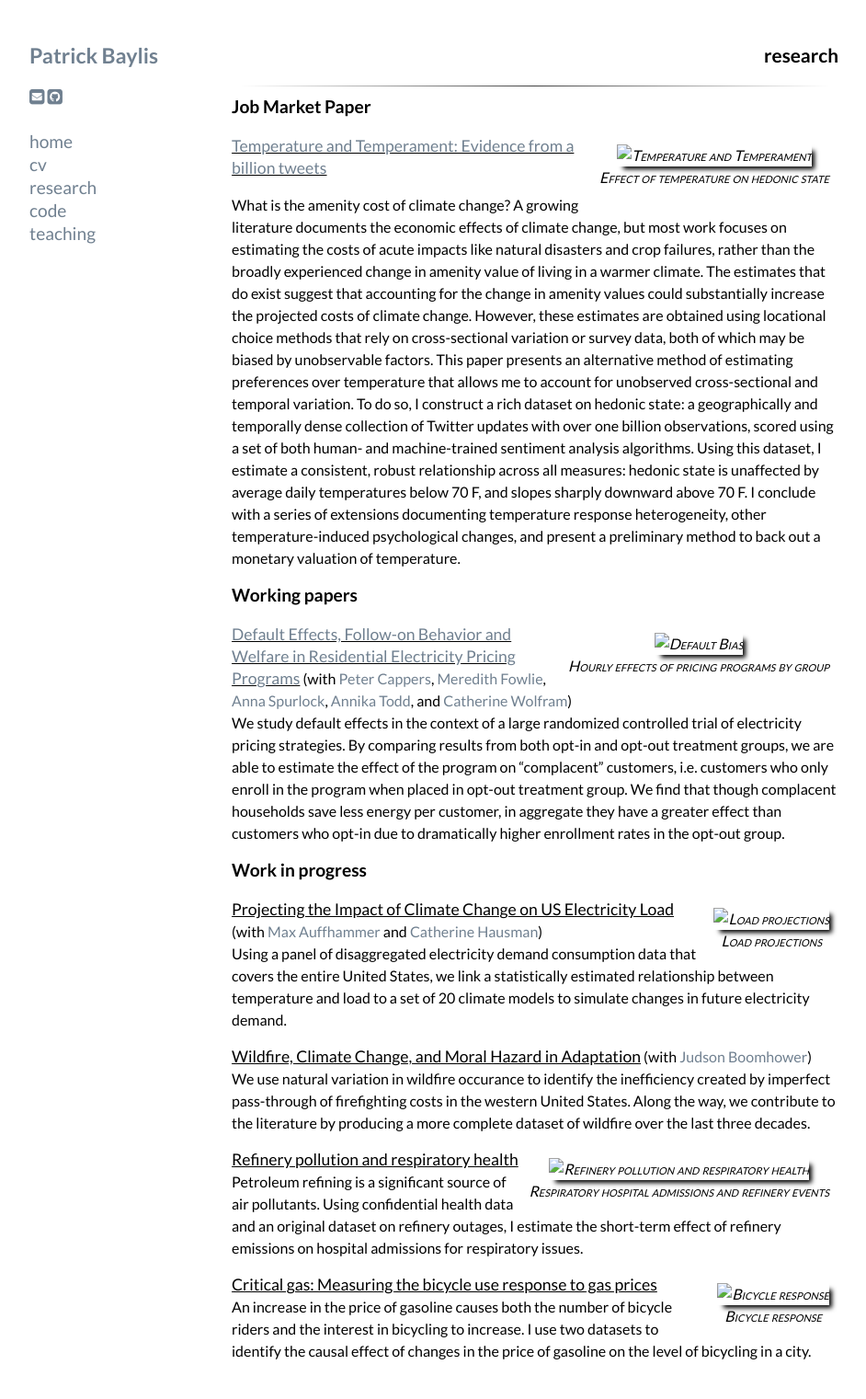
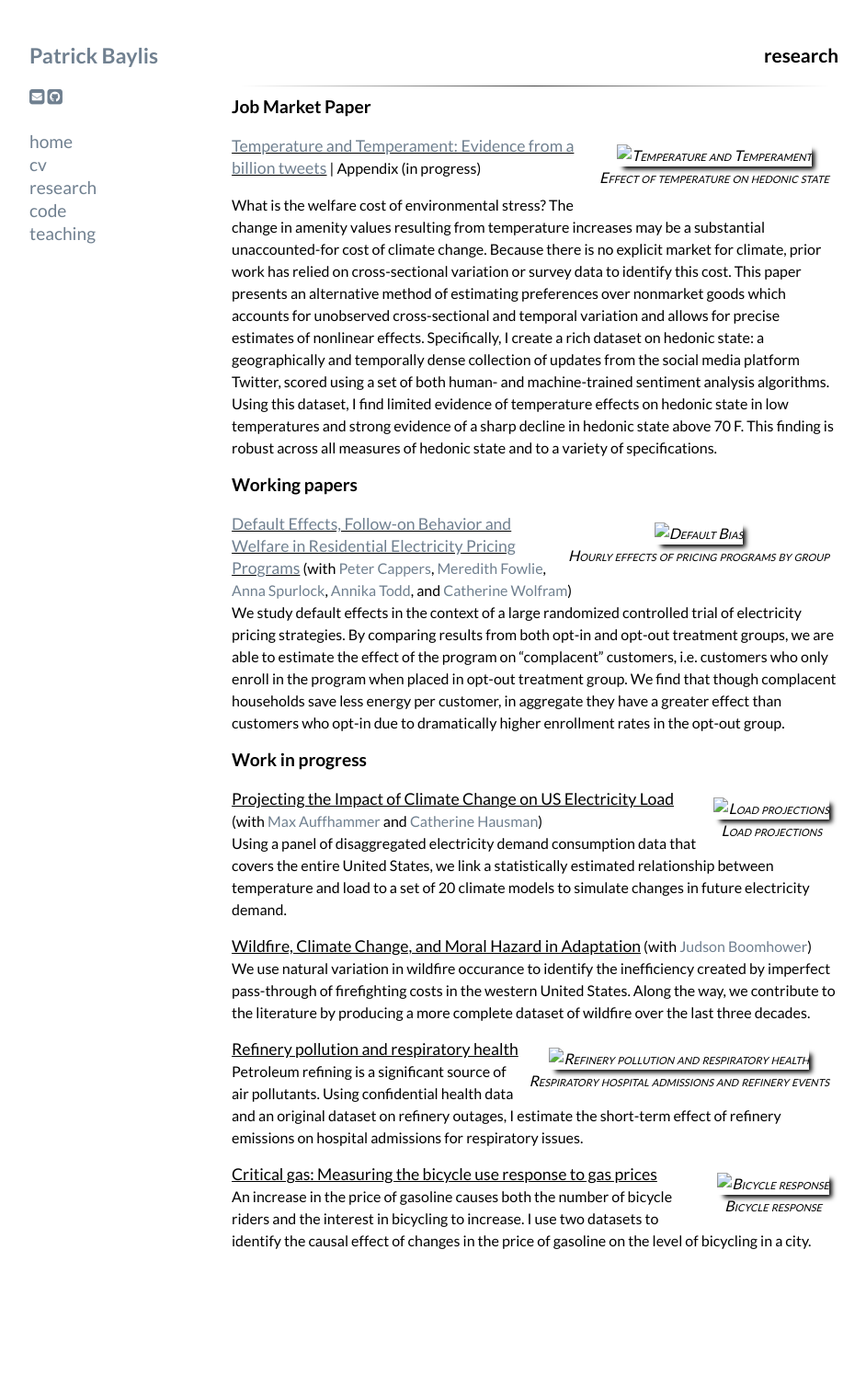
Before and after one commit to pbaylis/pbaylis.github.io, a Jekyll site: the page built from research.markdown, in a window 1280 px wide. Shown: the whole page at 92% size, without its empty margins (168-1110 px from the left). Built offline with Jekyll 4.4.1, drawn with Linux system fonts in a browser that asks for light colours; nearby versions of some CDN libraries; Markdown is read by kramdown in place of the engine named in the settings; after the commit the page ends 1401 px from its top, so only the background shows below that.

Commit message:
research_appendixtext

```diff
--- a/research.markdown
+++ b/research.markdown
@@ -15,8 +15,7 @@ title: Patrick Baylis | research
 <img src="images/projects/temptemp3.png" title="Temperature and Temperament" height="200" class="shadow" />
   <figcaption>Effect of temperature on hedonic state</figcaption>
 </figure>
-<em>[Temperature and Temperament: Evidence from a billion tweets][JMP]</em>
-
+<em>[Temperature and Temperament: Evidence from a billion tweets][JMP]</em> | Appendix (in progress)
 <!-- SHORT -->
 <!-- Using a geographically and temporally dense corpus of Twitter status updates with nearly half a billion observations, I measure the effect of temperature on human mood, with implications for climate change. -->
 
@@ -24,7 +23,7 @@ title: Patrick Baylis | research
 <!-- ? -->
 
 <!-- LONG -->
-What is the amenity cost of climate change? A growing literature documents the economic effects of climate change, but most work focuses on estimating the costs of acute impacts like natural disasters and crop failures, rather than the broadly experienced change in amenity value of living in a warmer climate. The estimates that do exist suggest that accounting for the change in amenity values could substantially increase the projected costs of climate change. However, these estimates are obtained using locational choice methods that rely on cross-sectional variation or survey data, both of which may be biased by unobservable factors. This paper presents an alternative method of estimating preferences over temperature that allows me to account for unobserved cross-sectional and temporal variation. To do so, I construct a rich dataset on hedonic state: a geographically and temporally dense collection of Twitter updates with over one billion observations, scored using a set of both human- and machine-trained sentiment analysis algorithms. Using this dataset, I estimate a consistent, robust relationship across all measures: hedonic state is unaffected by average daily temperatures below 70 F, and slopes sharply downward above 70 F. I conclude with a series of extensions documenting temperature response heterogeneity, other temperature-induced psychological changes, and present a preliminary method to back out a monetary valuation of temperature.
+What is the welfare cost of environmental stress? The change in amenity values resulting from temperature increases may be a substantial unaccounted-for cost of climate change. Because there is no explicit market for climate, prior work has relied on cross-sectional variation or survey data to identify this cost. This paper presents an alternative method of estimating preferences over nonmarket goods which accounts for unobserved cross-sectional and temporal variation and allows for precise estimates of nonlinear effects. Specifically, I create a rich dataset on hedonic state: a geographically and temporally dense collection of updates from the social media platform Twitter, scored using a set of both human- and machine-trained sentiment analysis algorithms. Using this dataset, I find limited evidence of temperature effects on hedonic state in low temperatures and strong evidence of a sharp decline in hedonic state above 70 F. This finding is robust across all measures of hedonic state and to a variety of specifications.
 
 ##Working papers
 
```
